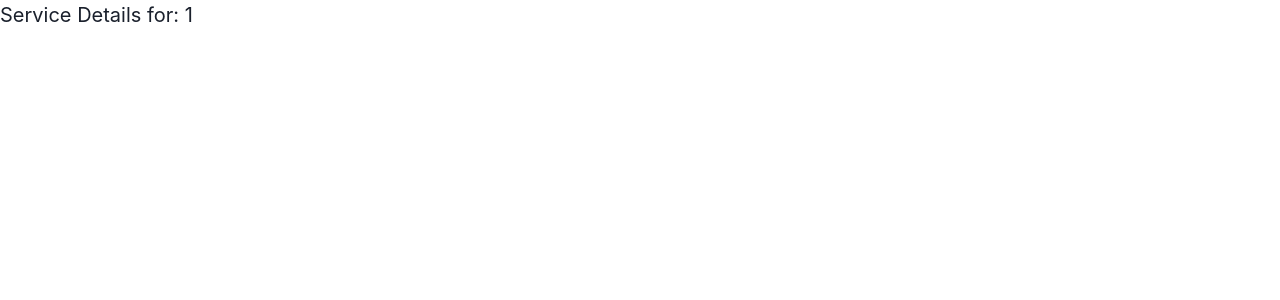
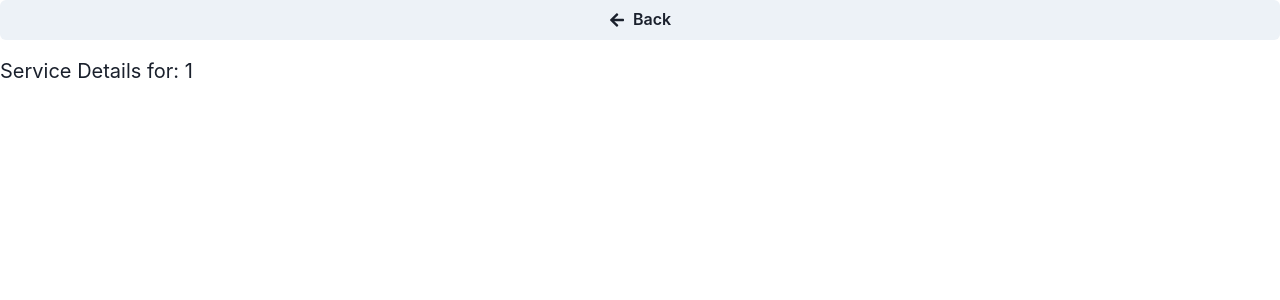
Before and after one commit to GPT-Engineer-App/elegant-hotel-controls, a React (Vite) app: page /services/1 in a window 1280 px wide. Shown: the top 300 px of the page. Built offline with nearby package versions, Linux system fonts and the light colour scheme.

Commit message:
Added a new `BackButton` component and included it at the top of the `ServiceDetails` page to allow users to navigate back to the previous page.
Prompt: Add a back button on the top of each service detail page

```diff
--- /dev/null
+++ b/src/components/BackButton.jsx
@@ -0,0 +1,15 @@
+import React from "react";
+import { Button } from "@chakra-ui/react";
+import { FaArrowLeft } from "react-icons/fa";
+import { useNavigate } from "react-router-dom";
+
+const BackButton = () => {
+  const navigate = useNavigate();
+  return (
+    <Button leftIcon={<FaArrowLeft />} onClick={() => navigate(-1)}>
+      Back
+    </Button>
+  );
+};
+
+export default BackButton;
--- a/src/pages/ServiceDetails.jsx
+++ b/src/pages/ServiceDetails.jsx
@@ -1,15 +1,19 @@
 import React from "react";
 import { useParams } from "react-router-dom";
-import { Box, Text } from "@chakra-ui/react";
+import { Box, Text, VStack } from "@chakra-ui/react";
+import BackButton from "../components/BackButton";
 
 const ServiceDetails = () => {
   const { serviceId } = useParams();
 
   return (
-    <Box>
-      <Text fontSize="xl">Service Details for: {serviceId}</Text>
-      {}
-    </Box>
+    <VStack spacing={4} align="stretch">
+      <BackButton />
+      <Box>
+        <Text fontSize="xl">Service Details for: {serviceId}</Text>
+        {}
+      </Box>
+    </VStack>
   );
 };
 
```
